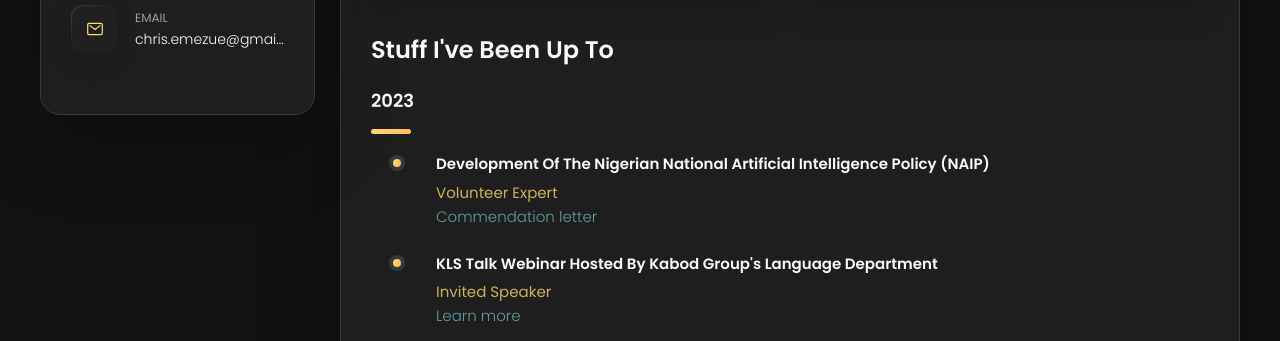
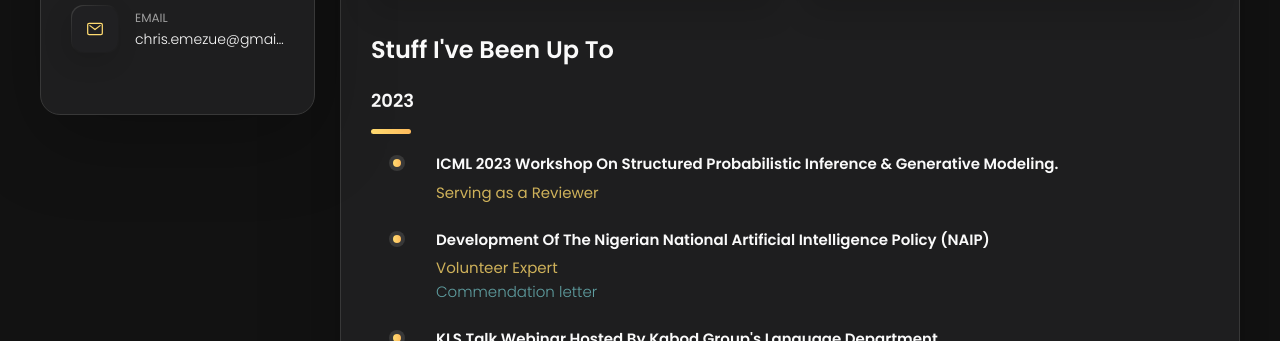
Before and after one commit to chrisemezue/chrisemezue.github.io, a plain HTML site: page index.html in a window 1280 px wide. Shown: the part 459-800 px from the top of the page. Drawn offline with nearby package versions, Linux system fonts and the light colour scheme.

Commit message:
reviewer @SPIGM

```diff
--- a/index.html
+++ b/index.html
@@ -198,6 +198,20 @@
   <header>
     <h4 class="h4 article-title">2023</h4>
   </header>
+
+  <ol class="timeline-list">
+
+    <li class="timeline-item">
+
+      <h4 class="h4 timeline-item-title">ICML 2023 Workshop on Structured Probabilistic Inference & Generative Modeling.</h4>
+
+      <span>Serving as a Reviewer</span>
+    </li>
+
+  </ol>
+
+<br>
+
 
   <ol class="timeline-list">
 
```
